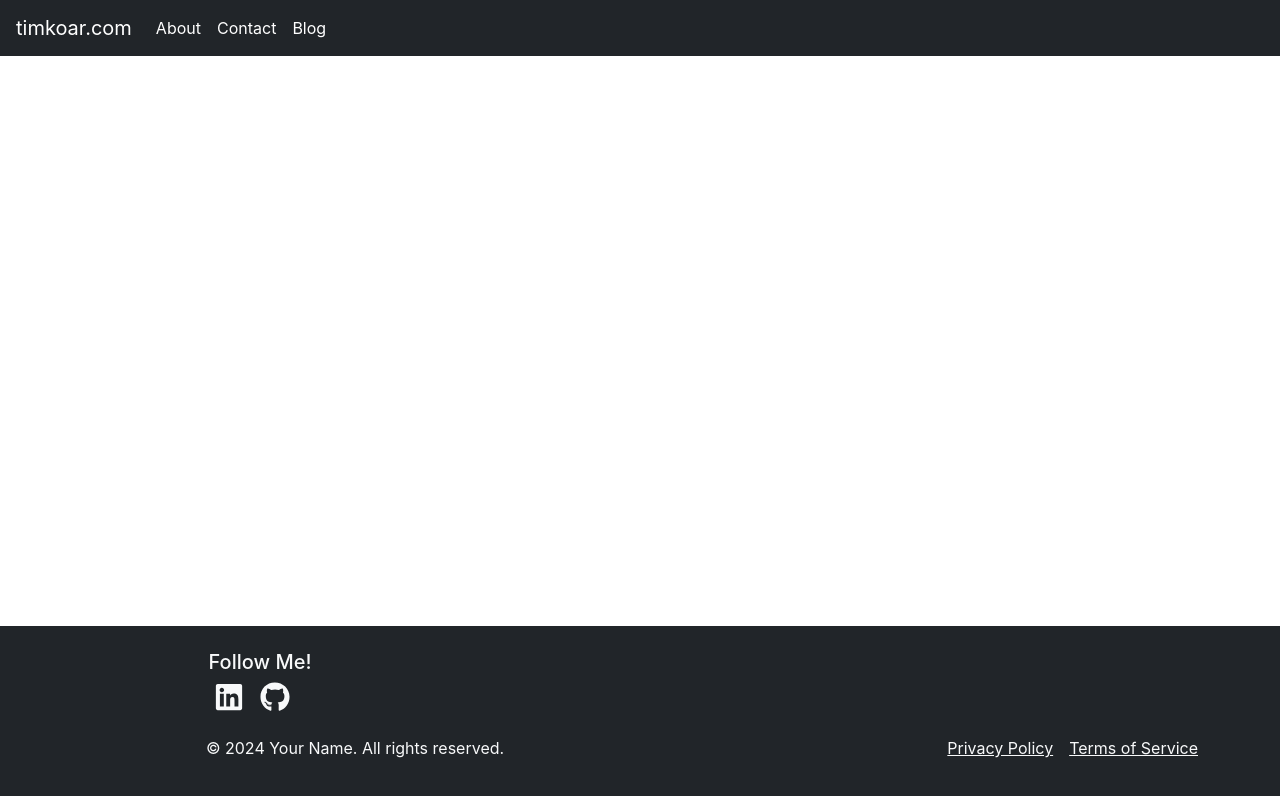
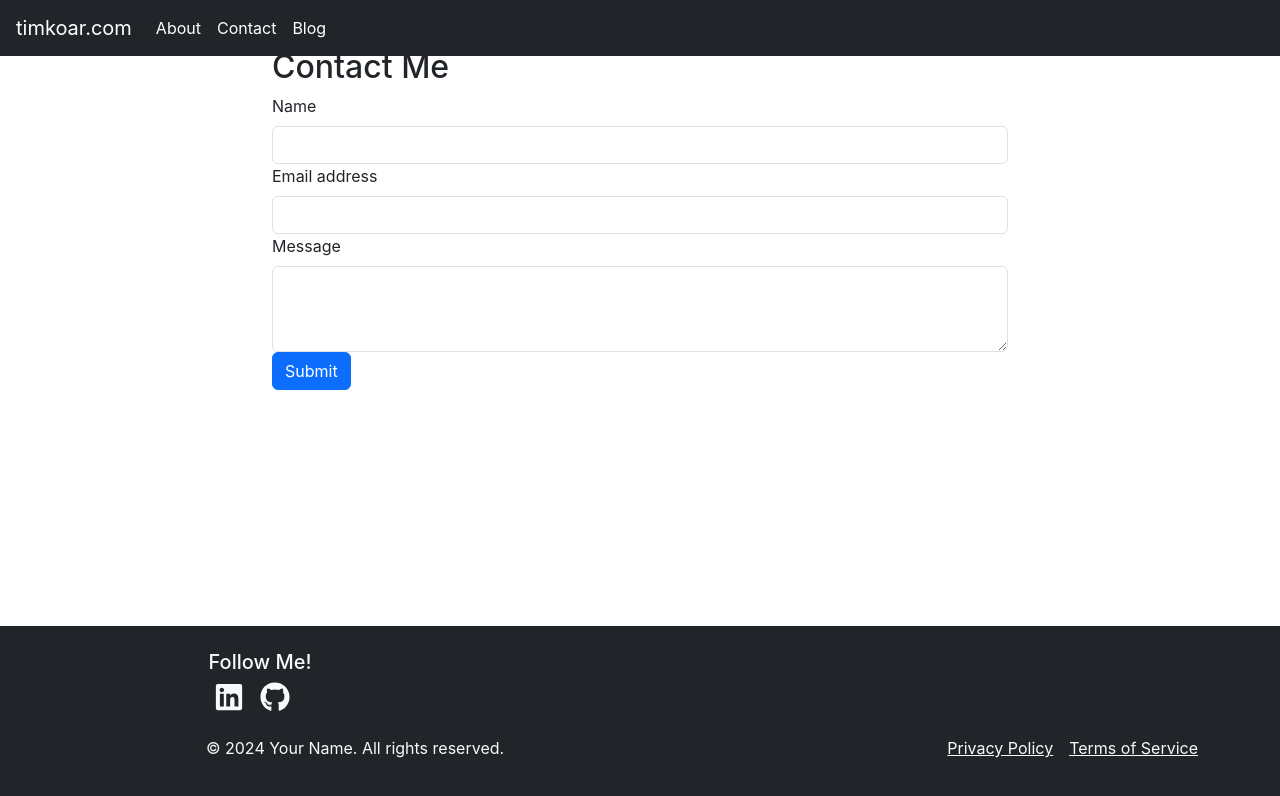
Before and after one commit to koartim/tims-webapp, a React (Create React App) app: page /contact in a window 1280 px wide. Shown: the top 796 px of the page. Built offline with nearby package versions, Linux system fonts and the light colour scheme; the HTML template or start-up script is replaced by a standard one.

Commit message:
updqaated contact form

```diff
--- a/src/components/Contact.js
+++ b/src/components/Contact.js
@@ -2,16 +2,92 @@ import React, { useState } from 'react';
 import { Container, Row, Col, Form, Button, Alert } from 'react-bootstrap';
 
 const Contact = () => {
+  const [formData, setFormData] = useState({ name: '', email: '', message: '' });
+  const [formStatus, setFormStatus] = useState({ submitted: false, error: false });
 
+  const handleChange = (e) => {
+    const { name, value } = e.target;
+    setFormData({ ...formData, [name]: value });
+  };
 
-    return (
-        <Container>
-            <Row className='justify-content-creator'>
-                <Col>
-                </Col>
-            </Row>
-        </Container>
-    );
-}
+  const handleSubmit = async (e) => {
+    e.preventDefault();
+
+    try {
+      const response = await fetch('http://localhost:8080/api/contact', {
+        method: 'POST',
+        headers: {
+          'Content-Type': 'application/json',
+        },
+        body: JSON.stringify(formData),
+      });
+
+      if (response.ok) {
+        setFormStatus({ submitted: true, error: false });
+        setFormData({ name: '', email: '', message: '' });
+      } else {
+        setFormStatus({ submitted: false, error: true });
+      }
+    } catch (error) {
+      setFormStatus({ submitted: false, error: true });
+    }
+  };
+
+  return (
+    <Container id="contact" className="mt-5">
+      <Row className="justify-content-center">
+        <Col md={8}>
+          <h2>Contact Me</h2>
+          {formStatus.submitted && (
+            <Alert variant="success">
+              Your message has been sent successfully!
+            </Alert>
+          )}
+          {formStatus.error && (
+            <Alert variant="danger">
+              There was an error sending your message. Please try again.
+            </Alert>
+          )}
+          <Form onSubmit={handleSubmit}>
+            <Form.Group controlId="formName">
+              <Form.Label>Name</Form.Label>
+              <Form.Control
+                type="text"
+                name="name"
+                value={formData.name}
+                onChange={handleChange}
+                required
+              />
+            </Form.Group>
+            <Form.Group controlId="formEmail">
+              <Form.Label>Email address</Form.Label>
+              <Form.Control
+                type="email"
+                name="email"
+                value={formData.email}
+                onChange={handleChange}
+                required
+              />
+            </Form.Group>
+            <Form.Group controlId="formMessage">
+              <Form.Label>Message</Form.Label>
+              <Form.Control
+                as="textarea"
+                rows={3}
+                name="message"
+                value={formData.message}
+                onChange={handleChange}
+                required
+              />
+            </Form.Group>
+            <Button variant="primary" type="submit">
+              Submit
+            </Button>
+          </Form>
+        </Col>
+      </Row>
+    </Container>
+  );
+};
 
 export default Contact;
```
